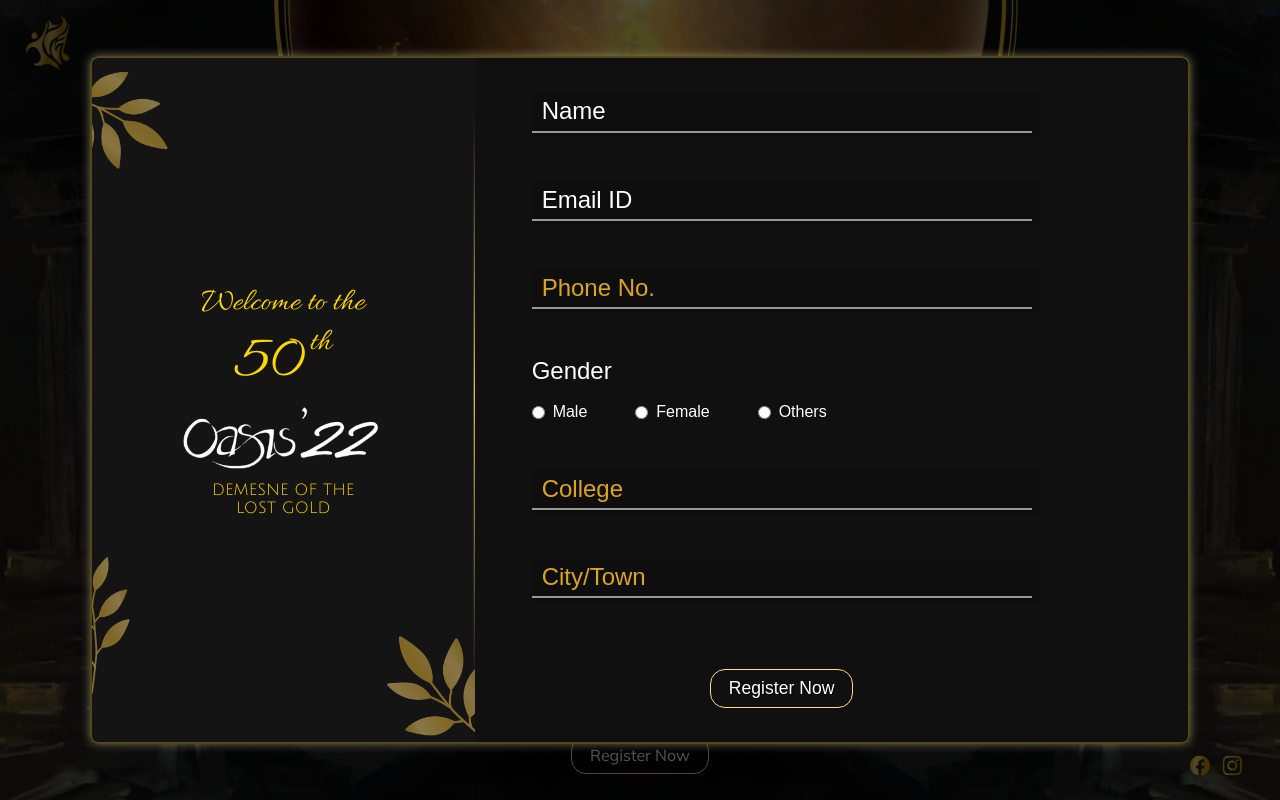
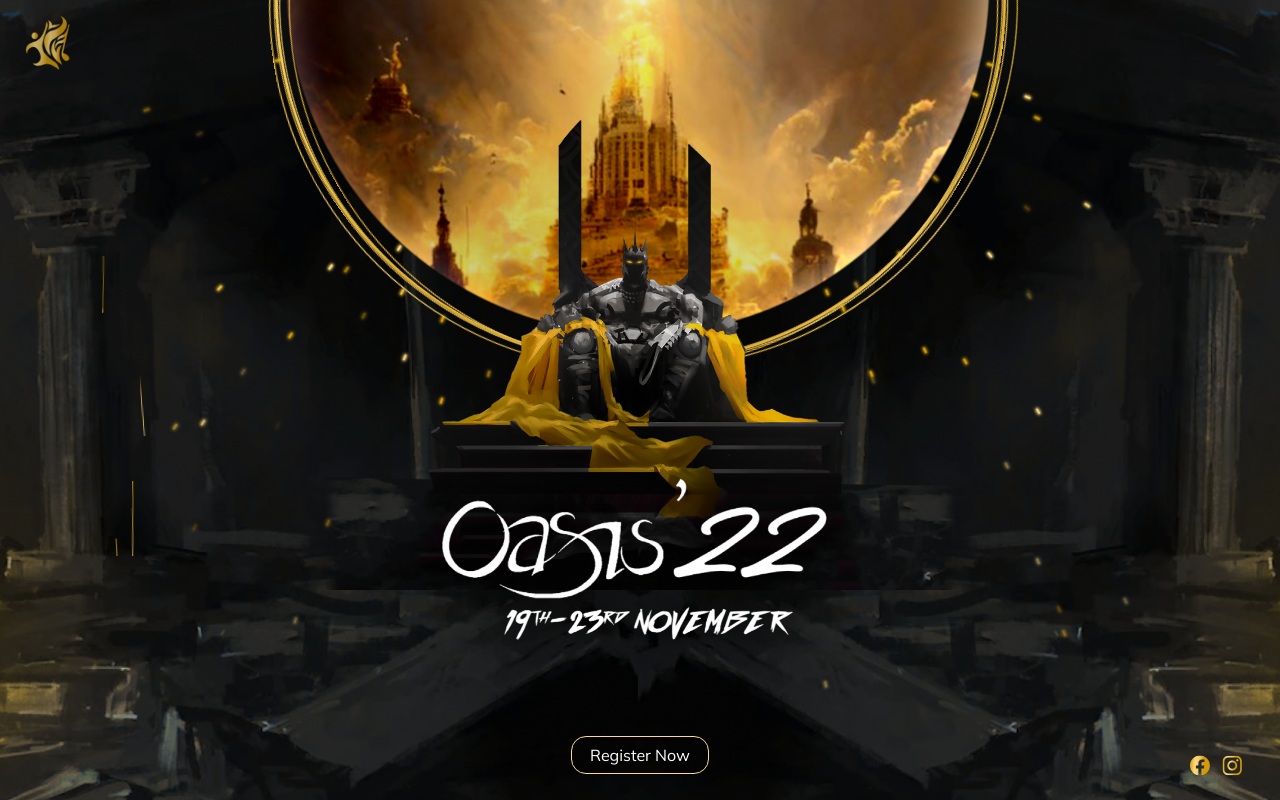
Before and after one commit to dvm-bitspilani/OASIS-2022-Main, a React (Create React App) app: page / in a window 1280 px wide. Built offline with nearby package versions, Linux system fonts and the light colour scheme.

Commit message:
backdrop click closes reg page

```diff
--- a/src/Pages/Home.js
+++ b/src/Pages/Home.js
@@ -1,12 +1,21 @@
 import React from "react";
 import Lander from "../components/Lander";
 import Registration from "./Registration";
+import { useState } from "react";
 
 export default function Home() {
+
+  const [regState,setRegState]=useState({open:false})
+
+  const changeRegState=()=>{
+    setRegState((prevState)=>({open:!prevState.open}))
+  }
+
+
   return (
     <div>
-      <Registration/>
-      <Lander />
+      <Registration regState={regState.open} changeRegState={changeRegState}/>
+      <Lander changeRegState={changeRegState}/>
     </div>
   );
 }
--- a/src/Pages/Registration.js
+++ b/src/Pages/Registration.js
@@ -4,15 +4,28 @@
 
 import React from "react";
 
-const Registration = () => {
-  return (
-    <div className={RegistrationCSS.regPage}>
-      <div className={RegistrationCSS.formContainer}>
+const Registration = (props) => {
+  const backdropClickHandler=()=>{
+    props.changeRegState()
+  }
+
+  const innerClickHandler=(e)=>{
+    e.stopPropagation()
+  }
+
+  if(props.regState){
+
+    return (
+    <div className={RegistrationCSS.regPage} onClick={backdropClickHandler}>
+      <div className={RegistrationCSS.formContainer} onClick={innerClickHandler}>
         <RegWelcome />
         <RegForm />
       </div>
     </div>
-  );
-};
+
+
+    );
+  }
+  };
 
 export default Registration;
--- a/src/components/Lander.js
+++ b/src/components/Lander.js
@@ -17,13 +17,17 @@
 import { ReactComponent as EyeSvg } from "../Assets/eyes.svg";
 import { useEffect, useRef, useState } from "react";
 
-const Lander = () => {
+const Lander = (props) => {
   const [eyePosition, setEyePosition] = useState({ top: null });
 
   const kingEl = useRef(null);
   const ringCount = Math.floor(6 + Math.random() * 4);
   const shardCount = Math.floor(150 + Math.random() * 50);
   console.log(ringCount);
+
+
+
+
 
   return (
     <div className={LanderCSS.lander}>
@@ -56,8 +60,8 @@
       <img src={title} alt="" className={LanderCSS.title} />
 
       {/* register */}
-      <div className={LanderCSS.register}>
-        <div>Register Now</div>
+      <div className={LanderCSS.register} >
+        <div onClick={props.changeRegState}>Register Now</div>
       </div>
 
       {/* icons */}
--- a/src/styles/RegForm.module.css
+++ b/src/styles/RegForm.module.css
@@ -24,6 +24,7 @@
     gap: 3rem;
     font-family: Arial, Helvetica, sans-serif;
     transform: translateX(-10%);
+
 
 
 }
@@ -208,6 +209,7 @@
 
     }
 
+
     .regForm{
         position: relative;
 
@@ -219,6 +221,9 @@
     }
 
     .formControl label{
+        font-size: 1.1rem;
+    }
+    .formControl input{
         font-size: 1.1rem;
     }
     .genderOptions{
@@ -237,7 +242,7 @@
 
     .genderOptions{
         display: flex;
-        justify-content: center;
+        /* justify-content: center; */
         /* gap: -20px; */
     }
 
--- a/src/styles/Registration.module.css
+++ b/src/styles/Registration.module.css
@@ -20,6 +20,7 @@
     display: grid;
     grid-template-columns:0.35fr .65fr ;
     overflow: hidden;
+    /* z-index: 2; */
 
 }
 
```
